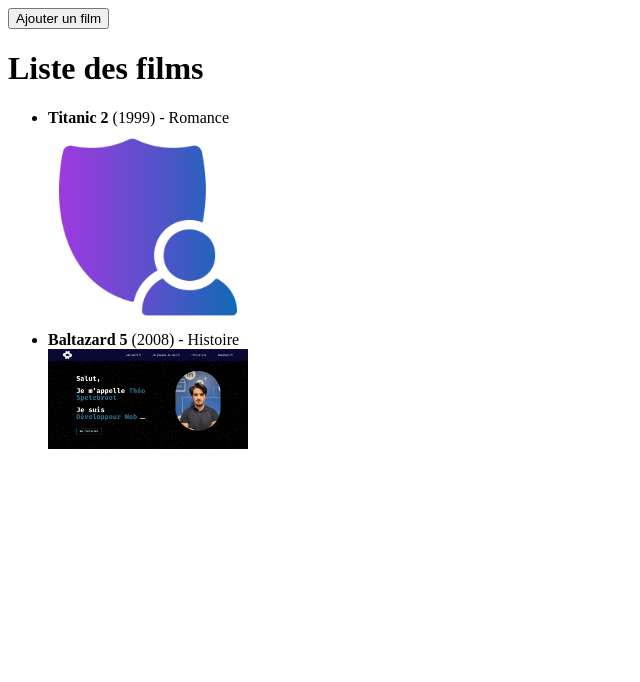
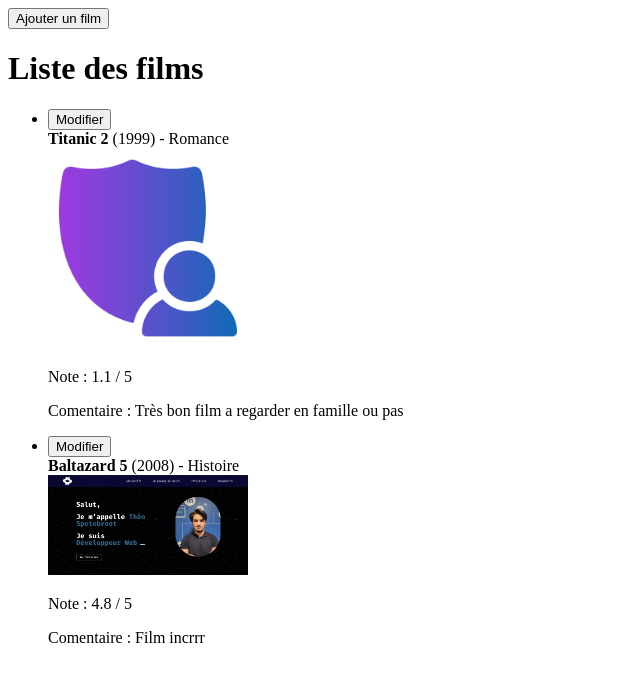
Before and after one commit to Tidragon-coder/MovieBox, a Django app: page / in a window 1280 px wide. Shown: the top 682 px of the page, without its empty margins (0-640 px from the left). Run offline with Django 5.2, Linux system fonts and the light colour scheme; data comes from the database, SQL or seed files in the repository; both versions use the stored data as it was after the commit.

Commit message:
Add ratings and comments per film and add modification of rating, comment, title, image, etc.

```diff
--- a/films/forms.py
+++ b/films/forms.py
@@ -4,10 +4,11 @@ from .models import Film
 class FilmForm(forms.ModelForm):
     class Meta:
         model = Film
-        fields = ['titre', 'annee', 'genre', 'image']
+        fields = ['titre', 'annee', 'genre', 'image', 'commentaire', 'note']
         widgets = {
             'titre': forms.TextInput(attrs={'class': 'form-control', 'placeholder': 'Titre du film'}),
             'annee': forms.NumberInput(attrs={'class': 'form-control', 'placeholder': '2024', 'min': 1888}),
             'genre': forms.TextInput(attrs={'class': 'form-control', 'placeholder': 'Genre du film'}),
-            # 'image' : forms.ImageField(attrs={'class': 'form-control', 'placeholder': 'Covers du film'}),
+            'commentaire': forms.Textarea(attrs={'class': 'form-control', 'placeholder': 'Commentaire sur le film', 'rows': 3}),
+            'note': forms.NumberInput(attrs={'class': 'form-control', 'placeholder': 'Note sur 5', 'min': 1, 'max': 5}),
         }
--- a/films/models.py
+++ b/films/models.py
@@ -7,6 +7,8 @@ class Film(models.Model):
     annee = models.IntegerField()
     genre = models.CharField(max_length=50)
     image = models.ImageField(upload_to='covers/', null=True, blank=True)
+    note = models.DecimalField(max_digits=5, decimal_places=1, null=True, blank=True)
+    commentaire = models.TextField(null=True, blank=True)
 
     def __str__(self):
         return f"{self.titre} ({self.annee})"
--- a/films/templates/films/film_list.html
+++ b/films/templates/films/film_list.html
@@ -13,12 +13,24 @@
     <ul>
         {% for film in films %}
         <li>
+            <a href="{% url 'update_movie' film.pk %}">
+                <button>Modifier</button>
+            </a><br>
             <strong>{{ film.titre }}</strong> ({{ film.annee }}) - {{ film.genre }}<br>
             {% if film.image %}
             <img src="{{ film.image.url }}" alt="Cover de {{ film.titre }}" style="width: 200px;">
             {% else %}
             <p>Aucune image disponible.</p>
             {% endif %}
+
+            {% if film.note %}
+            <p>Note : {{ film.note }} / 5</p>
+            {% else %}
+            <p>Pas de notes enregistrée</p>
+            {% endif %}
+
+            <p>Comentaire : {{ film.commentaire }}</p>
+
         </li>
         {% empty %}
         <li>Aucun film trouvé.</li>
--- a/films/urls.py
+++ b/films/urls.py
@@ -5,4 +5,5 @@ from . import views
 urlpatterns = [
     path('', views.film_list, name='film_list'),
     path("addMovie/", views.add_movie, name="addMovie"),
+    path("/<int:pk>/modifier", views.update_movie, name="update_movie"),
 ]
--- a/films/views.py
+++ b/films/views.py
@@ -19,4 +19,16 @@ def add_movie(request):
 
     return render(request, 'films/film_add.html', {'form': form})
 
+def update_movie(request, pk):
+    film = Film.objects.get(pk=pk)
+    if request.method == 'POST':
+        form = FilmForm(request.POST, request.FILES, instance=film)
+        if form.is_valid():
+            form.save()
+            return redirect('film_list')
+    else:
+        form = FilmForm(instance=film)
+
+    return render(request, 'films/film_update.html', {'form': form, 'film': film})
+
 # Create your views here.
```
Also changed, not shown: films/templates/films/film_update.html (added, +7 -0 lines), db.sqlite3, films/migrations/0004_film_commentaire_film_note.py (added), media/covers/admin.png (added).
